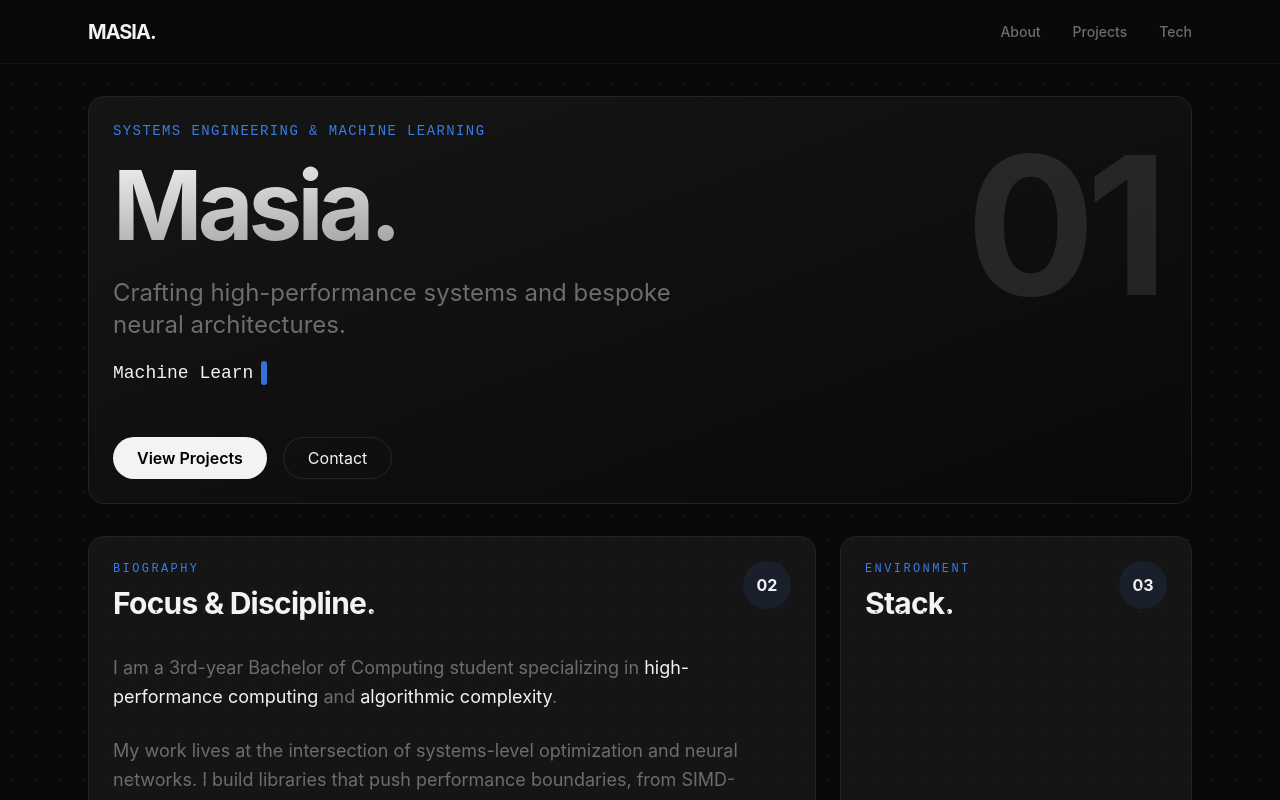
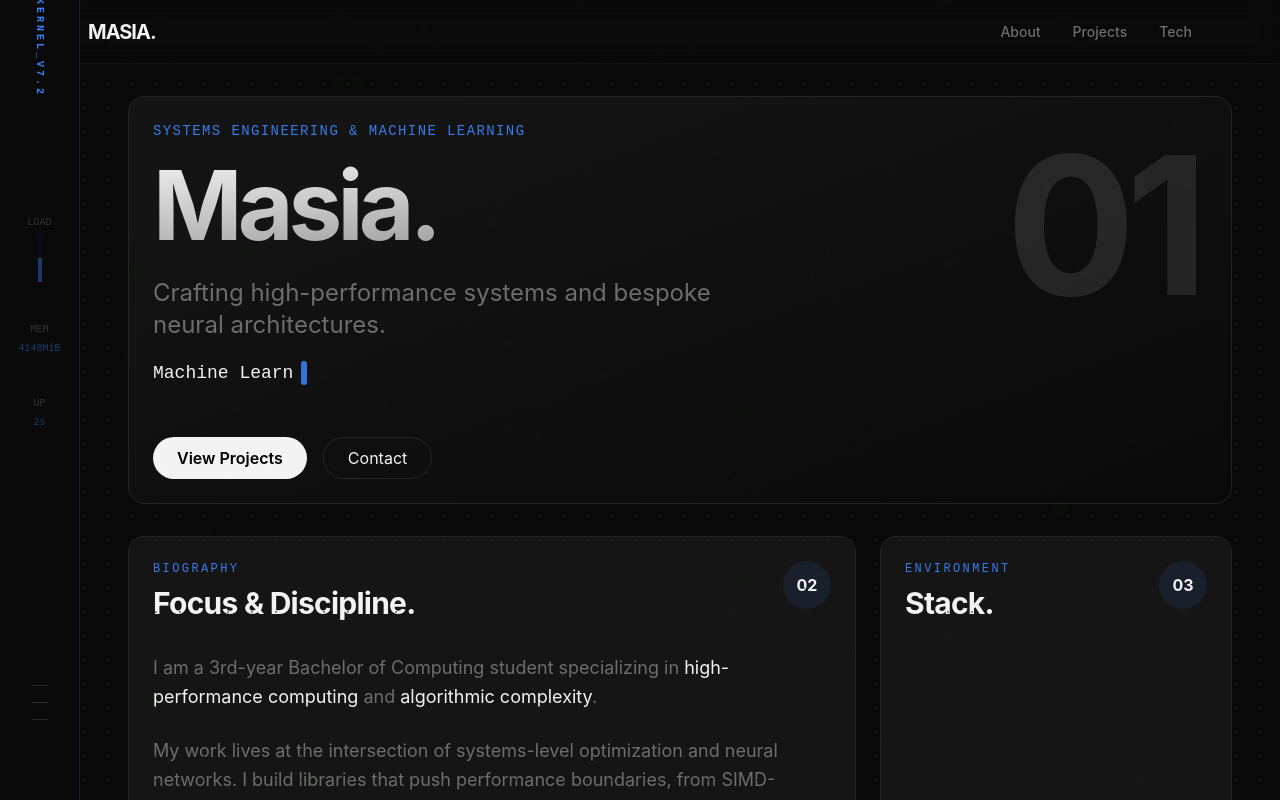
Before and after one commit to Lebogang-G-Masia/Lebogang-G-Masia.github.io, a Next.js app: page / in a window 1280 px wide. Shown: the top 800 px of the page. Built offline with nearby package versions, Linux system fonts and the light colour scheme.

Commit message:
feat: integrate MatrixBackground and SideMonitor, add basic accessibility

```diff
--- a/src/app/page.tsx
+++ b/src/app/page.tsx
@@ -7,6 +7,8 @@ import Projects from '@/components/Projects';
 import TechStack from '@/components/TechStack';
 import EasterEgg from '@/components/EasterEgg';
 import Loader from '@/components/Loader';
+import SideMonitor from '@/components/SideMonitor';
+import MatrixBackground from '@/components/MatrixBackground';
 import { Terminal } from 'lucide-react';
 import { AnimatePresence, motion } from 'framer-motion';
 
@@ -22,11 +24,14 @@ export default function Home() {
         )}
       </AnimatePresence>
 
+      <SideMonitor />
+      <MatrixBackground />
+
       <motion.main
         initial={{ opacity: 0 }}
         animate={{ opacity: isLoading ? 0 : 1 }}
         transition={{ duration: 0.8 }}
-        className="min-h-screen bg-background selection:bg-primary selection:text-white relative pb-20"
+        className="min-h-screen bg-background selection:bg-primary selection:text-white relative pb-20 md:pl-20"
       >
         {/* Background & Overlays */}
         <div className="fixed inset-0 bg-dot-pattern pointer-events-none opacity-50" />
@@ -36,9 +41,9 @@ export default function Home() {
           <div className="max-w-6xl w-full px-6 flex justify-between items-center">
             <span className="font-bold tracking-tighter text-xl">MASIA.</span>
             <div className="flex gap-8 text-sm font-medium text-secondary">
-              <a href="#about" className="hover:text-white transition-colors">About</a>
-              <a href="#projects" className="hover:text-white transition-colors">Projects</a>
-              <a href="#stack" className="hover:text-white transition-colors">Tech</a>
+              <a href="#about" className="hover:text-white transition-colors" aria-label="Navigate to About section">About</a>
+              <a href="#projects" className="hover:text-white transition-colors" aria-label="Navigate to Projects section">Projects</a>
+              <a href="#stack" className="hover:text-white transition-colors" aria-label="Navigate to Tech Stack section">Tech</a>
             </div>
           </div>
         </nav>
@@ -72,6 +77,7 @@ export default function Home() {
               onClick={() => setIsTerminalOpen(!isTerminalOpen)}
               className="flex items-center gap-2 px-3 py-1.5 rounded-md border border-white/10 hover:border-primary/50 hover:bg-white/5 transition-all group"
               title="Toggle Terminal (Ctrl + `)"
+              aria-label="Toggle terminal interface"
             >
               <Terminal size={14} className="group-hover:text-primary transition-colors" />
               <span className="group-hover:text-white transition-colors">Terminal</span>
--- a/src/components/MatrixBackground.tsx
+++ b/src/components/MatrixBackground.tsx
@@ -9,6 +9,9 @@ const MatrixBackground: React.FC = () => {
   useEffect(() => {
     if (!containerRef.current) return;
 
+    // Check for reduced motion preference
+    const prefersReducedMotion = window.matchMedia('(prefers-reduced-motion: reduce)').matches;
+
     // Scene setup
     const scene = new THREE.Scene();
     const camera = new THREE.PerspectiveCamera(75, window.innerWidth / window.innerHeight, 0.1, 1000);
@@ -19,7 +22,7 @@ const MatrixBackground: React.FC = () => {
     containerRef.current.appendChild(renderer.domElement);
 
     // Particles representing "computational logic / neural nodes"
-    const particlesCount = 1000;
+    const particlesCount = prefersReducedMotion ? 200 : 1000;
     const positions = new Float32Array(particlesCount * 3);
     const colors = new Float32Array(particlesCount * 3);
     const sizes = new Float32Array(particlesCount);
--- a/src/components/Projects.tsx
+++ b/src/components/Projects.tsx
@@ -49,6 +49,7 @@ const Projects: React.FC = () => {
             transition={{ delay: i * 0.1 }}
             viewport={{ once: true }}
             className="bento-card flex flex-col justify-between h-80 group cursor-pointer"
+            aria-label={`View ${project.title} project on GitHub`}
           >
             <div>
               <div className="flex justify-between items-center mb-4">
--- a/src/components/SideMonitor.tsx
+++ b/src/components/SideMonitor.tsx
@@ -21,7 +21,7 @@ const SideMonitor: React.FC = () => {
   }, []);
 
   return (
-    <div className="fixed left-0 top-0 h-full w-16 md:w-20 border-r border-primary/20 bg-background flex flex-col items-center py-10 z-50 overflow-hidden font-mono text-[10px]">
+    <div className="fixed left-0 top-0 h-full w-16 md:w-20 border-r border-primary/20 bg-background hidden md:flex flex-col items-center py-10 z-50 overflow-hidden font-mono text-[10px]">
       <div className="rotate-90 origin-center whitespace-nowrap mb-20 text-primary font-bold tracking-[0.3em]">
         KERNEL_V7.2
       </div>
```
